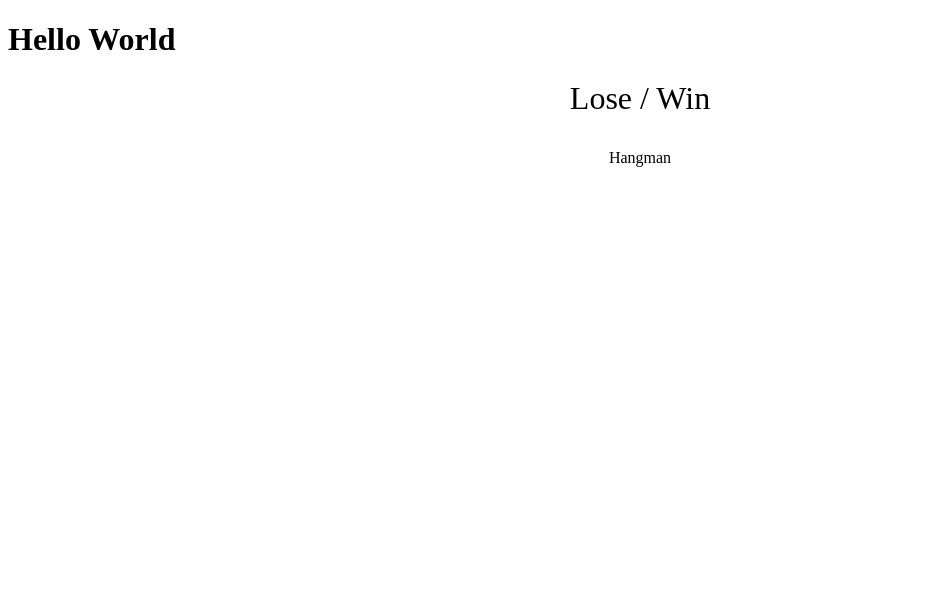
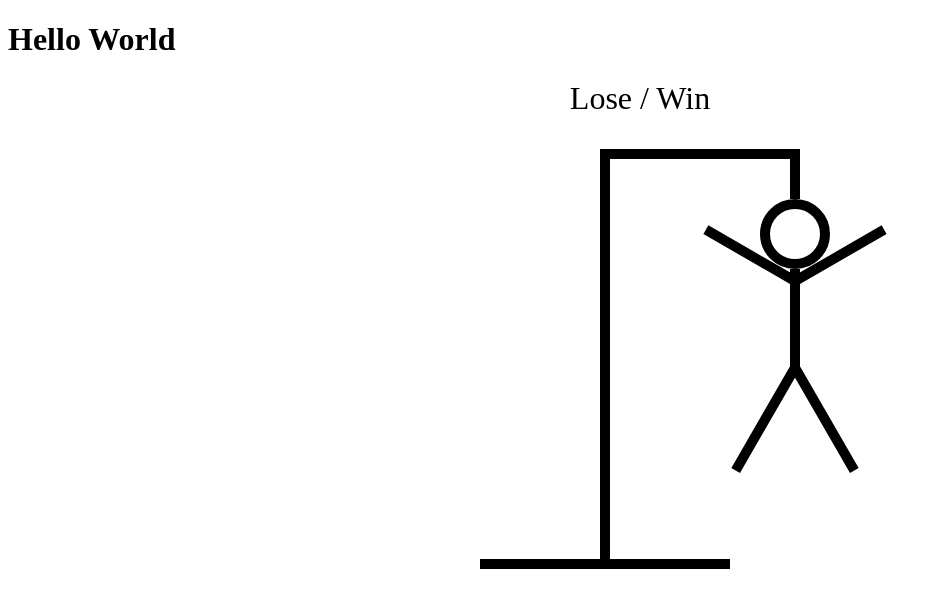
Before and after one commit to atcriteria/supreme-invention, a React (Vite) app: page / in a window 1280 px wide. Shown: the top 608 px of the page, without its empty margins (0-942 px from the left). Built offline with nearby package versions, Linux system fonts and the light colour scheme.

Commit message:
render new components, added implementation for the drawing component

```diff
--- a/src/components/Hangman.tsx
+++ b/src/components/Hangman.tsx
@@ -1,5 +1,8 @@
 import { useState } from "react";
 import words from "../utility/wordlist.json";
+import HangmanDrawing from "./HangmanDrawing";
+import HangmanKeyboard from "./HangmanKeyboard";
+import HangmanWord from "./HangmanWord";
 
 const GetRandomWord = () => {
     return words[Math.floor(Math.random() * words.length)]
@@ -21,8 +24,9 @@ export default function Hangman() {
             <div style={{ fontSize: "2rem", textAlign: "center" }}>
                 Lose / Win
             </div>
-
-            Hangman
+            <HangmanDrawing />
+            <HangmanWord />
+            <HangmanKeyboard />
         </div>
     )
 }
--- a/src/components/HangmanDrawing.tsx
+++ b/src/components/HangmanDrawing.tsx
@@ -1,5 +1,25 @@
+const HEAD = (<div style={{ width: "50px", height: "50px", borderRadius: "100%", border: "10px solid black", position: "absolute", top: "50px", right: "-30px" }} />)
+const BODY = (<div style={{ width: "10px", height: "100px", background: "black", position: "absolute", top: "120px", right: 0 }} />)
+const ARM_RIGHT = (<div style={{ width: "100px", height: "10px", background: "black", position: "absolute", top: "125px", right: "-100px", rotate: "-30deg", transformOrigin: "left bottom" }} />)
+const ARM_LEFT = (<div style={{ width: "100px", height: "10px", background: "black", position: "absolute", top: "125px", right: "10px", rotate: "30deg", transformOrigin: "right bottom" }} />)
+const LEG_RIGHT = (<div style={{ width: "120px", height: "10px", background: "black", position: "absolute", top: "210px", right: "-110px", rotate: "60deg", transformOrigin: "left bottom" }} />)
+const LEG_LEFT = (<div style={{ width: "120px", height: "10px", background: "black", position: "absolute", top: "210px", right: "0", rotate: "-60deg", transformOrigin: "right bottom" }} />)
+
+
 export default function HangmanDrawing() {
-    return <div>
 
+    return <div style={{ position: "relative" }}>
+        {HEAD}{BODY}{ARM_LEFT}{ARM_RIGHT}{LEG_RIGHT}{LEG_LEFT}
+        {/* Hanging bar */}
+        <div style={{ height: "50px", width: "10px", background: "black", position: "absolute", top: "0", right: "0" }} />
+
+        {/* Top bar */}
+        <div style={{ height: "10px", width: "200px", background: "black", marginLeft: "120px" }} />
+
+        {/* center bar */}
+        <div style={{ height: "400px", width: "10px", background: "black", marginLeft: "120px" }} />
+
+        {/* bottom bar */}
+        <div style={{ height: "10px", width: "250px", background: "black" }} />
     </div>
 }
```
